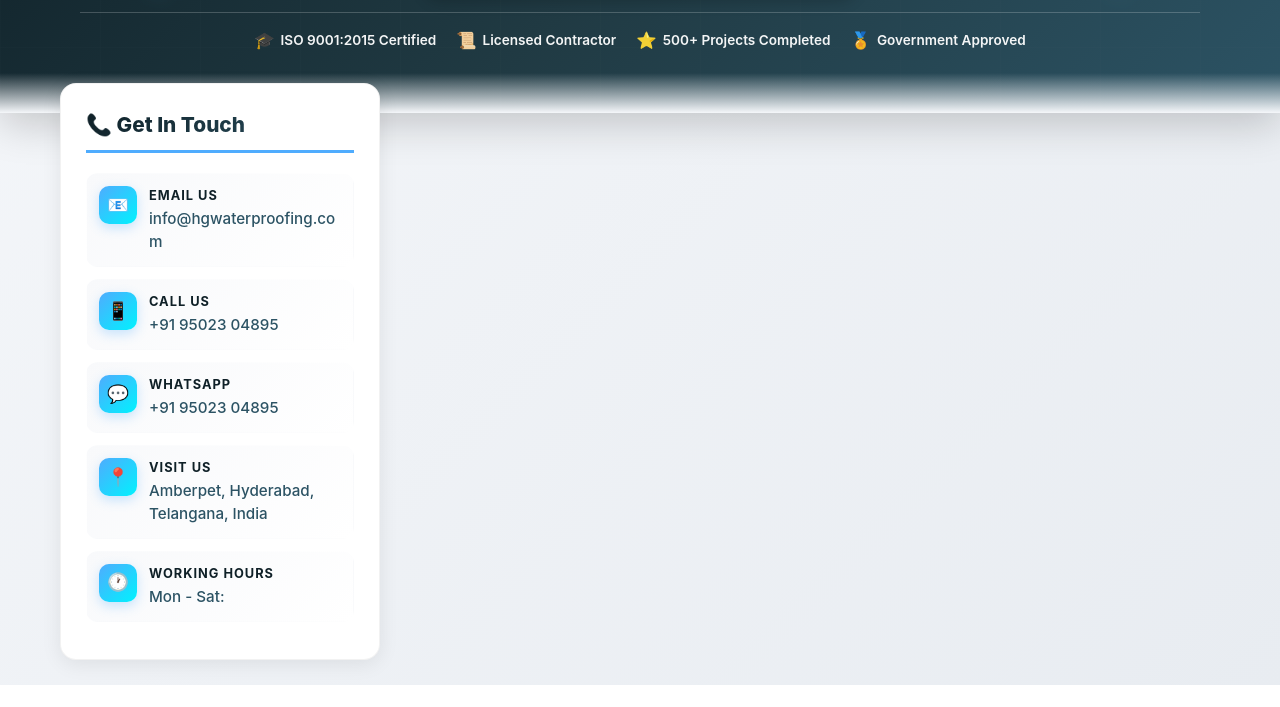
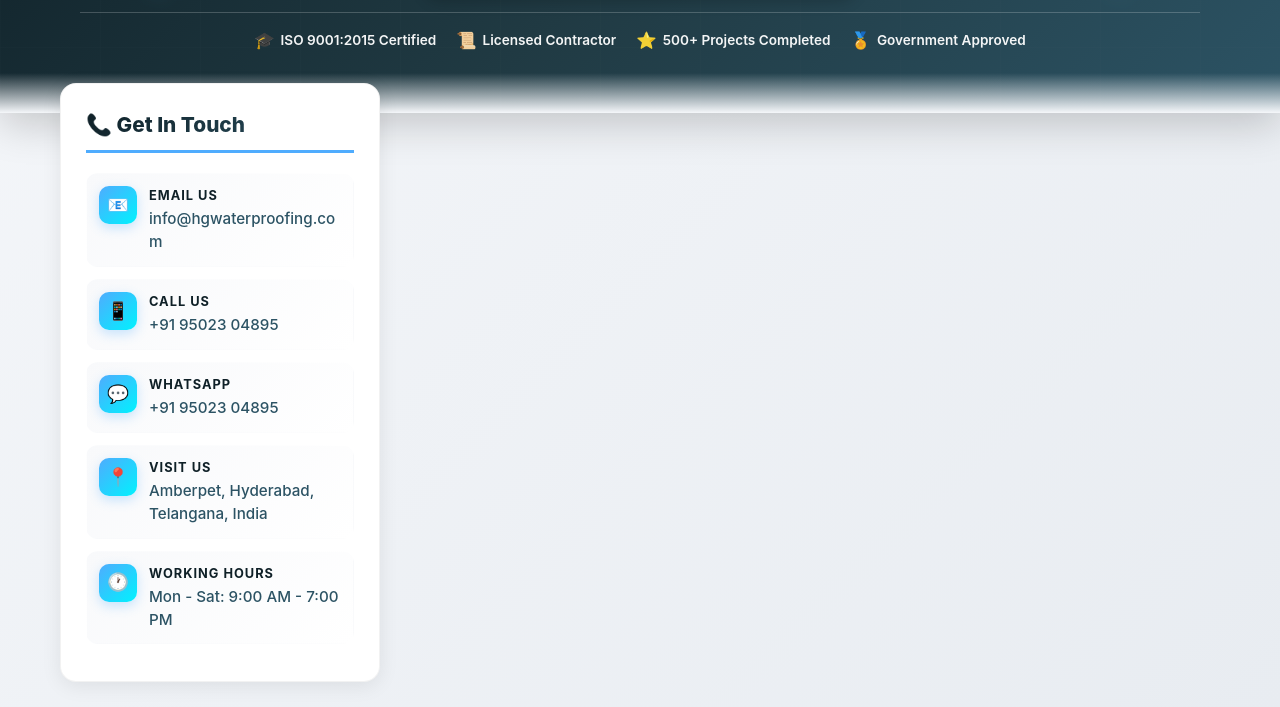
Before and after one commit to ERamesha/HG-Water-Proofing-Solutions, a plain HTML site: page index.html in a window 1280 px wide. Shown: the part 253-960 px from the top of the page. Before the commit the page ends 938 px from the top, so only its background shows below. Drawn offline with Linux system fonts and the light colour scheme.

Commit message:
Update index.html

```diff
--- a/index.html
+++ b/index.html
@@ -973,4 +973,4 @@
                     <div class="contact-icon">🕐</div>
                     <div class="contact-details">
                         <div class="contact-label">Working Hours</div>
-                        <div class="contact-value">Mon - Sat:
+                        <div class="contact-value">Mon - Sat: 9:00 AM - 7:00 PM
```
